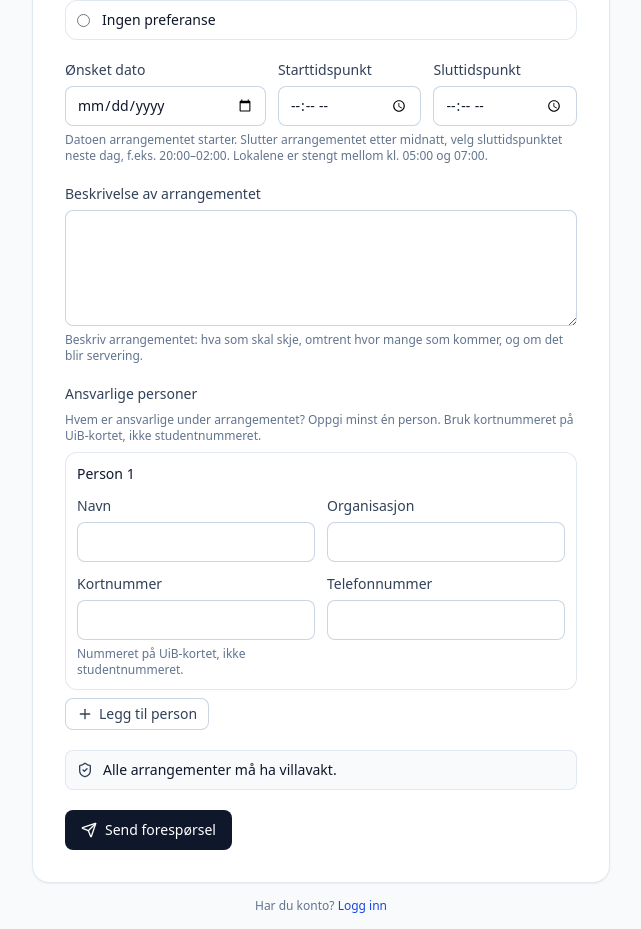
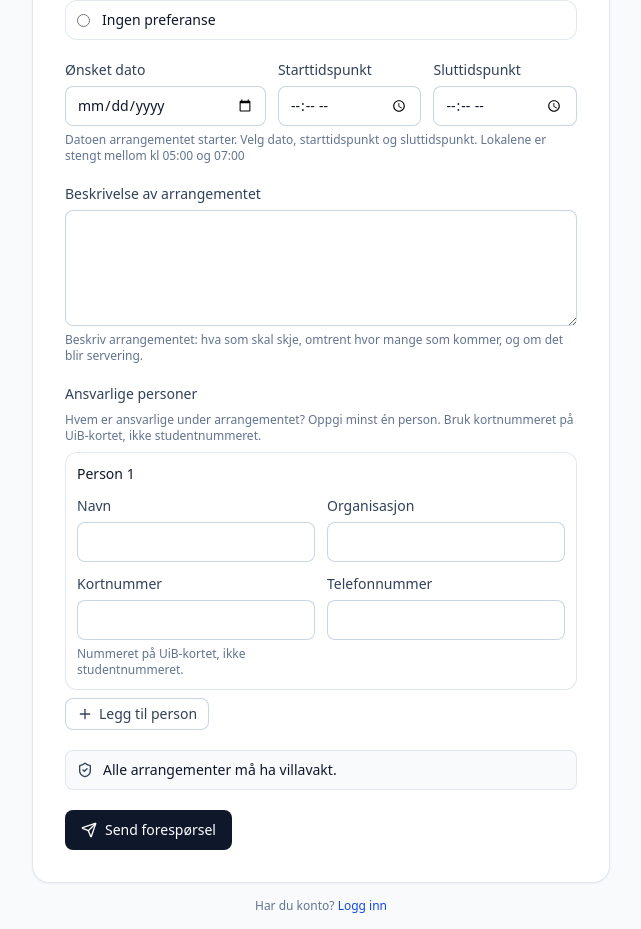
Before and after one commit to fribyte-code/vt-booking, a React (Vite) app in the folder frontend/: page /soknad in a window 1280 px wide. Shown: the part 780-1709 px from the top of the page, without its empty margins (319-960 px from the left). Built offline with nearby package versions, Linux system fonts and the light colour scheme; no server answers.

Commit message:
Updated text and notes

```diff
--- a/frontend/src/pages/PublicRequestPage.tsx
+++ b/frontend/src/pages/PublicRequestPage.tsx
@@ -42,8 +42,7 @@ const TEXT = {
   room: 'Endelig avgjørelse om rom tas ved behandling av forespørselen.',
   date: 'Datoen arrangementet starter.',
   time:
-    'Slutter arrangementet etter midnatt, velg sluttidspunktet neste dag, f.eks. 20:00–02:00. ' +
-    'Lokalene er stengt mellom kl. 05:00 og 07:00.',
+    'Velg dato, starttidspunkt og sluttidspunkt. Lokalene er stengt mellom kl 05:00 og 07:00',
   description: 'Beskriv arrangementet: hva som skal skje, omtrent hvor mange som kommer, og om det blir servering.',
   contacts:
     'Hvem er ansvarlige under arrangementet? Oppgi minst én person. Bruk kortnummeret på UiB-kortet, ikke studentnummeret.',
```
Also changed, not shown: 1 other file (tests, documents, lock files or other folders).
